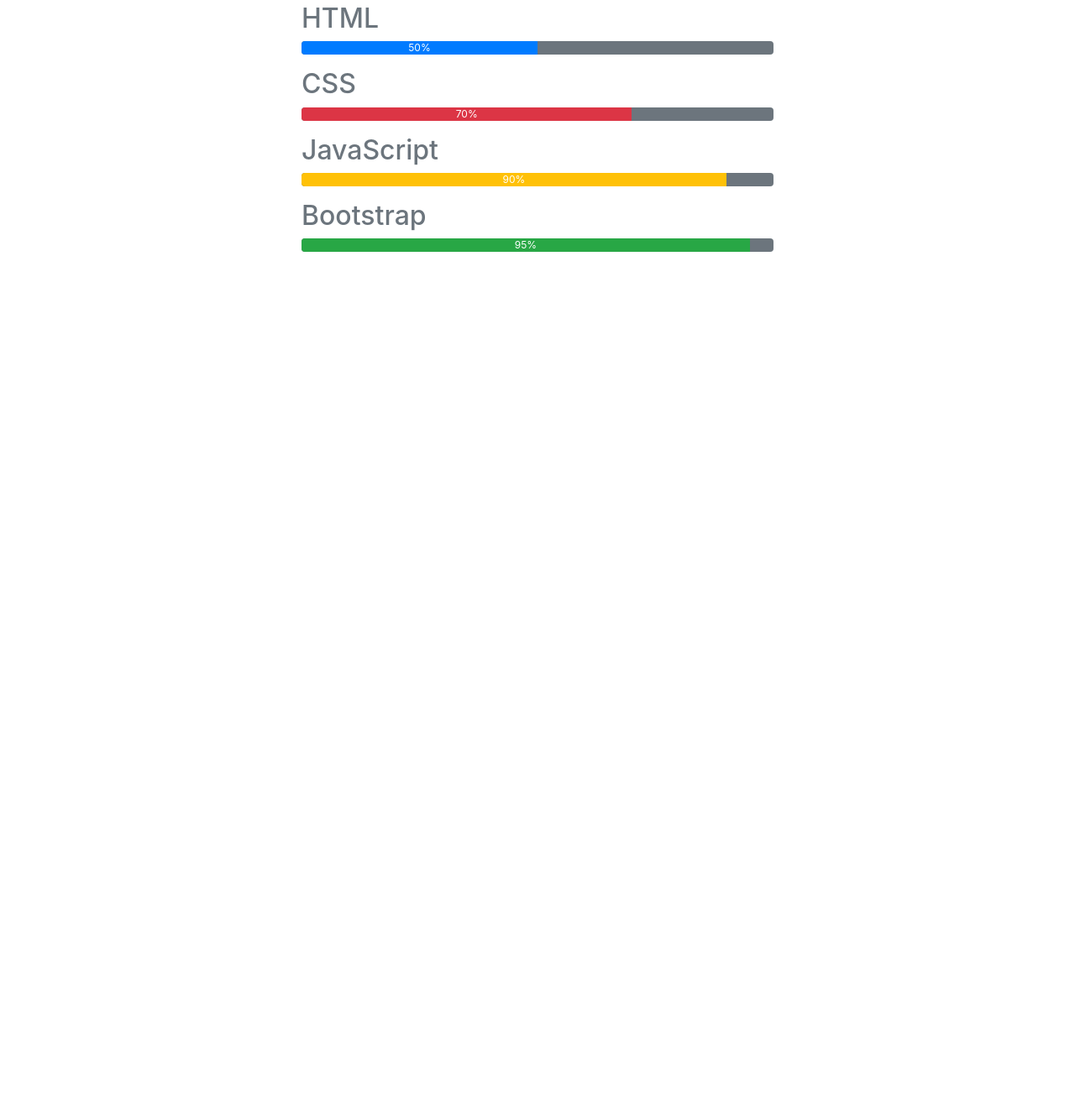
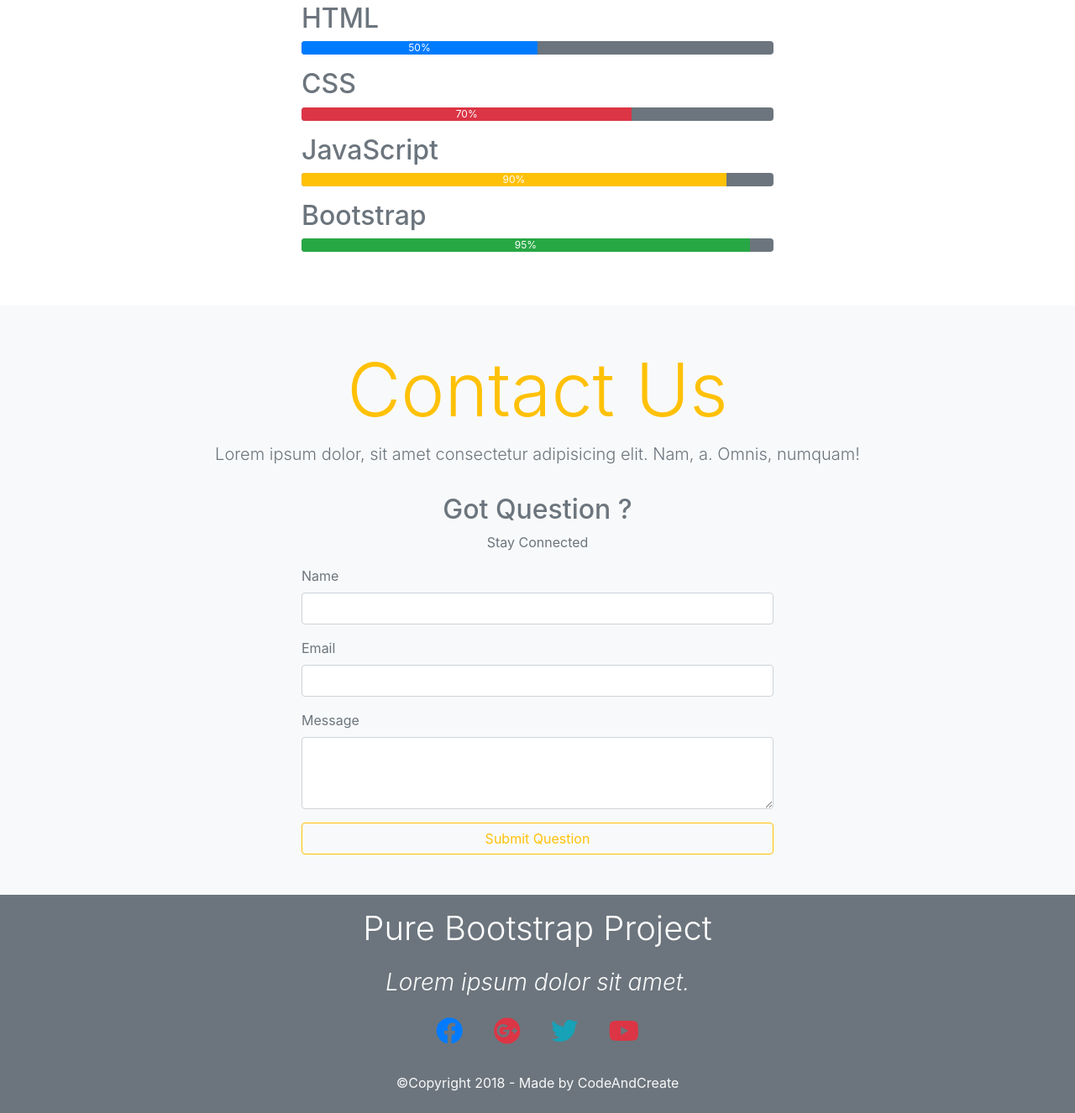
Before and after one commit to kouathao/Bootstrap-website, a plain HTML site: page index.html in a window 1280 px wide. Shown: the part 3220-4546 px from the top of the page at 84% size. Before the commit the page ends 3584 px from the top, so only its background shows below. Drawn offline with nearby package versions, Linux system fonts and the light colour scheme.

Commit message:
second commit

```diff
--- a/index.html
+++ b/index.html
@@ -396,6 +396,83 @@
     </section>
     <!-- end of progress -->
 
+    <!-- contact -->
+    <section class="p-5 bg-light">
+      <div class="container-fluid">
+        <!-- title -->
+        <div class="row">
+          <div class="col text-center mb-3">
+            <h1 class="text-warning display-2">Contact Us</h1>
+            <p class="lead text-secondary">
+              Lorem ipsum dolor, sit amet consectetur adipisicing elit. Nam, a.
+              Omnis, numquam!
+            </p>
+          </div>
+        </div>
+        <!-- end of title -->
+        <div class="row justify-content-center">
+          <div class="col-lg-6 col-md-8 col-sm-10">
+            <div class="text-center text-secondary">
+              <h2>Got Question ?</h2>
+              <p>Stay Connected</p>
+            </div>
+            <form class="text-muted">
+              <div class="form-group">
+                <label for="name">Name</label>
+                <input type="text" class="form-control" id="name" />
+              </div>
+              <div class="form-group">
+                <label for="email">Email</label>
+                <input type="text" class="form-control" id="email" />
+              </div>
+              <div class="form-group">
+                <label for="message">Message</label>
+                <textarea class="form-control" id="message" rows="3"></textarea>
+              </div>
+              <button class="btn btn-outline-warning btn-block" type="submit">
+                Submit Question
+              </button>
+            </form>
+          </div>
+        </div>
+      </div>
+    </section>
+    <!-- end of contact -->
+
+    <!-- footer -->
+    <footer class="bg-secondary">
+      <div class="container">
+        <div class="row">
+          <div class="col text-center">
+            <h1 class="text-white font-weight-light text-capitalize p-3">
+              pure bootstrap project
+            </h1>
+            <h3 class="text-light font-weight-light font-italic mb-3">
+              Lorem ipsum dolor sit amet.
+            </h3>
+            <div class="py-2">
+              <a href="#"
+                ><i class="fab fa-facebook fa-2x text-primary mx-3"></i
+              ></a>
+              <a href="#"
+                ><i class="fab fa-google-plus fa-2x text-danger mx-3"></i
+              ></a>
+              <a href="#"
+                ><i class="fab fa-twitter fa-2x text-info mx-3"></i
+              ></a>
+              <a href="#"
+                ><i class="fab fa-youtube fa-2x text-danger mx-3"></i
+              ></a>
+            </div>
+            <p class="text-light py-4 m-0">
+              &copy;Copyright 2018 - Made by CodeAndCreate
+            </p>
+          </div>
+        </div>
+      </div>
+    </footer>
+    <!-- end of footer -->
+
     <!-- Optional JavaScript -->
     <!-- jQuery first, then Popper.js, then Bootstrap JS -->
     <script
```
